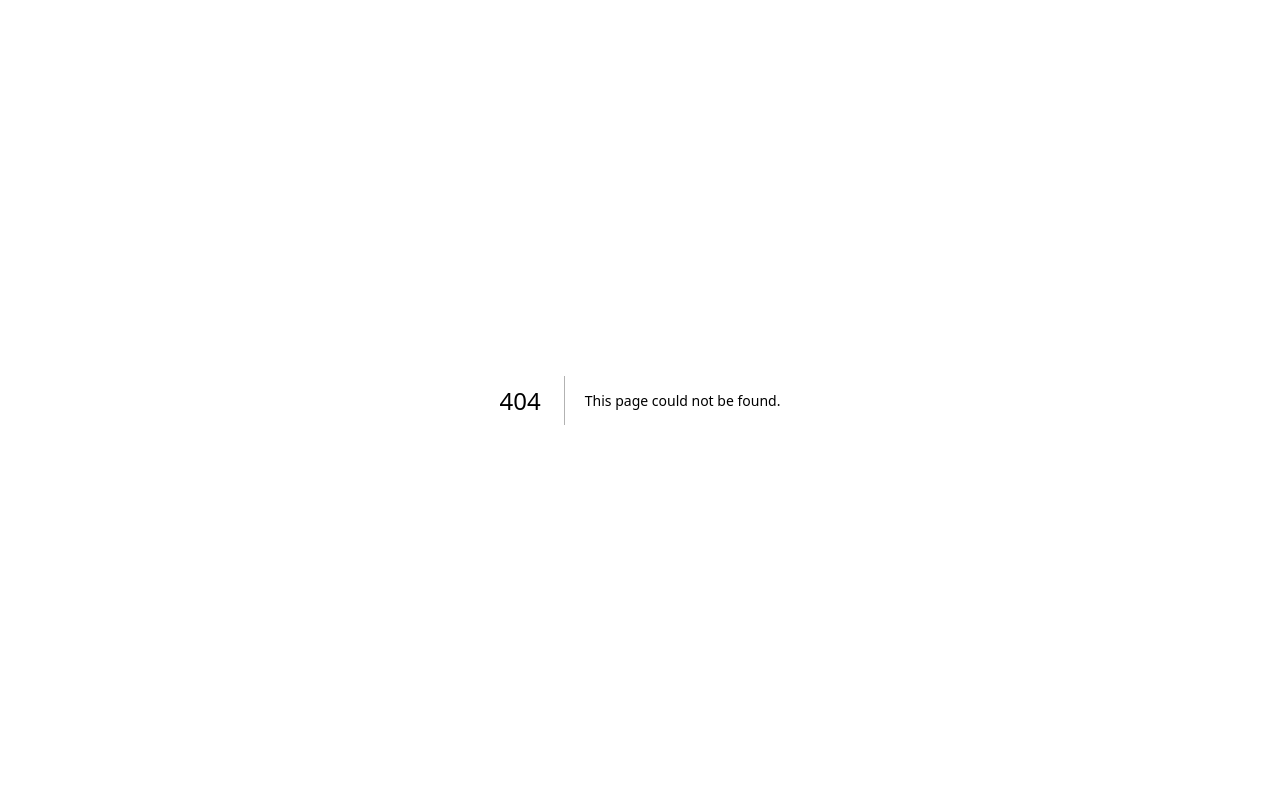
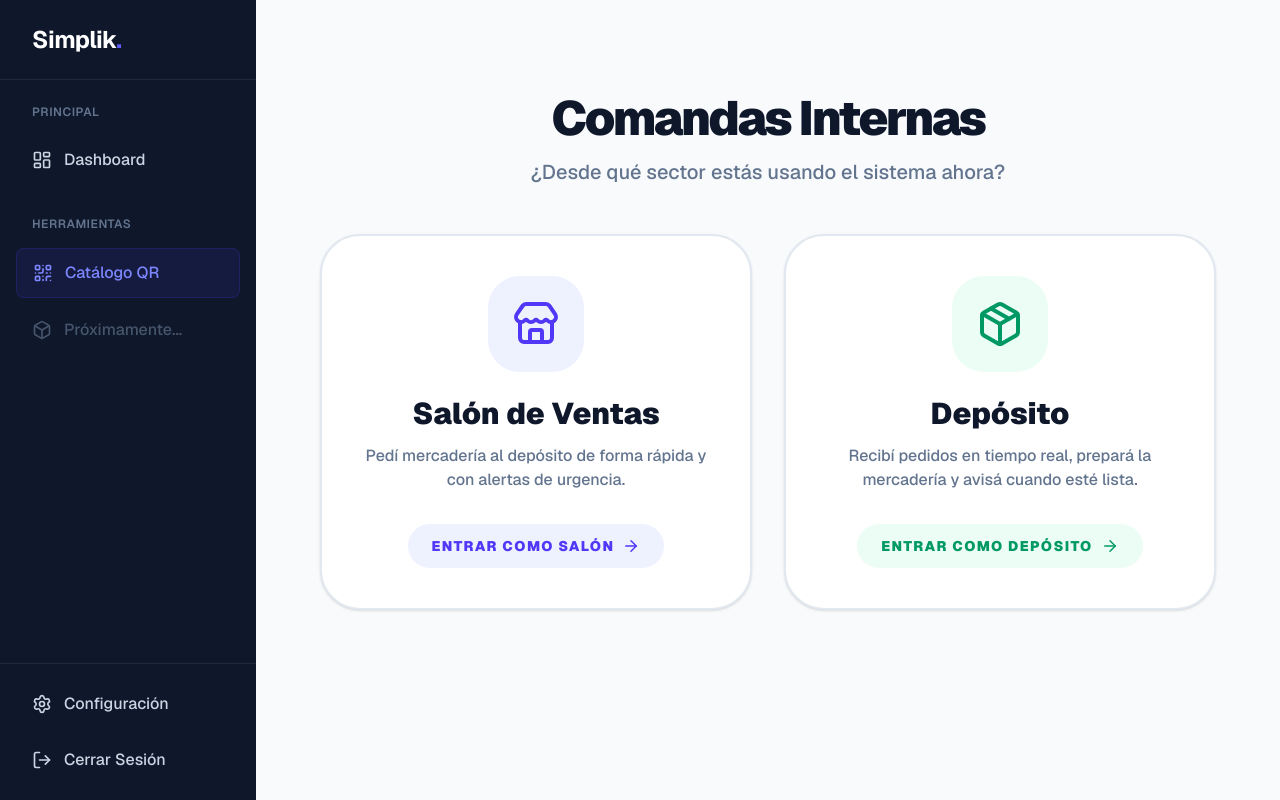
Before and after one commit to santibuffaz19/SIMPLIK-APP, a Next.js app: page /dashboard/tools/tool-2-pedidos in a window 1280 px wide. Before the commit this address had no page. Built offline with nearby package versions, Linux system fonts and the light colour scheme.

Commit message:
agregacion de tool 2 pedidos

```diff
--- /dev/null
+++ b/app/dashboard/tools/tool-2-pedidos/actions.ts
@@ -0,0 +1,55 @@
+'use server';
+
+import { supabase } from '@/lib/supabase';
+import { revalidatePath } from 'next/cache';
+
+// 1. Crear un nuevo pedido (Lo usa el Salón)
+export async function crearPedidoAction(pedido: { producto_pedido: string; cantidad: string; urgencia: string; notas?: string }) {
+    try {
+        const { data, error } = await supabase
+            .from('tool_pedidos')
+            .insert([pedido])
+            .select();
+
+        if (error) throw new Error(error.message);
+
+        revalidatePath('/dashboard/tools/tool-2-pedidos');
+        return { success: true, data };
+    } catch (error: any) {
+        return { success: false, error: error.message };
+    }
+}
+
+// 2. Leer los pedidos activos (Lo usa el Depósito y el Salón)
+export async function obtenerPedidosActivosAction() {
+    try {
+        // Traemos todo menos lo que ya se entregó o rechazó hace mucho (para no saturar la pantalla)
+        const { data, error } = await supabase
+            .from('tool_pedidos')
+            .select('*')
+            .order('created_at', { ascending: false })
+            .limit(50); // Solo los últimos 50 pedidos para mantener la pantalla rápida
+
+        if (error) throw new Error(error.message);
+        return { success: true, data };
+    } catch (error: any) {
+        return { success: false, error: error.message };
+    }
+}
+
+// 3. Cambiar el estado de un pedido (Lo usa el Depósito)
+export async function actualizarEstadoPedidoAction(id: string, nuevoEstado: string) {
+    try {
+        const { error } = await supabase
+            .from('tool_pedidos')
+            .update({ estado: nuevoEstado })
+            .eq('id', id);
+
+        if (error) throw new Error(error.message);
+
+        revalidatePath('/dashboard/tools/tool-2-pedidos');
+        return { success: true };
+    } catch (error: any) {
+        return { success: false, error: error.message };
+    }
+}
--- /dev/null
+++ b/app/dashboard/tools/tool-2-pedidos/page.tsx
@@ -0,0 +1,43 @@
+'use client';
+
+import Link from 'next/link';
+import { Store, Package, ArrowRight } from 'lucide-react';
+
+export default function ToolPedidosHub() {
+    return (
+        <div className="max-w-5xl mx-auto p-8 font-sans text-slate-800 h-[80vh] flex flex-col justify-center">
+            <header className="text-center mb-12">
+                <h1 className="text-5xl font-black text-slate-900 tracking-tighter mb-4">Comandas Internas</h1>
+                <p className="text-slate-500 font-medium text-xl">¿Desde qué sector estás usando el sistema ahora?</p>
+            </header>
+
+            <div className="grid grid-cols-1 md:grid-cols-2 gap-8 max-w-4xl mx-auto w-full">
+
+                {/* BOTÓN SALÓN */}
+                <Link href="/dashboard/tools/tool-2-pedidos/salon" className="bg-white p-10 rounded-[2.5rem] border-2 border-slate-200 shadow-sm hover:shadow-xl hover:-translate-y-2 hover:border-indigo-500 transition-all group flex flex-col items-center text-center">
+                    <div className="bg-indigo-50 w-24 h-24 rounded-[2rem] flex items-center justify-center mb-6 group-hover:scale-110 group-hover:bg-indigo-100 transition-all">
+                        <Store size={48} className="text-indigo-600" />
+                    </div>
+                    <h2 className="text-3xl font-black text-slate-900 mb-3">Salón de Ventas</h2>
+                    <p className="text-slate-500 mb-8 font-medium">Pedí mercadería al depósito de forma rápida y con alertas de urgencia.</p>
+                    <div className="mt-auto flex items-center gap-2 text-indigo-600 font-black text-sm uppercase tracking-widest bg-indigo-50 px-6 py-3 rounded-full group-hover:bg-indigo-600 group-hover:text-white transition-colors">
+                        Entrar como Salón <ArrowRight size={18} className="group-hover:translate-x-1 transition-transform" />
+                    </div>
+                </Link>
+
+                {/* BOTÓN DEPÓSITO */}
+                <Link href="/dashboard/tools/tool-2-pedidos/deposito" className="bg-white p-10 rounded-[2.5rem] border-2 border-slate-200 shadow-sm hover:shadow-xl hover:-translate-y-2 hover:border-emerald-500 transition-all group flex flex-col items-center text-center">
+                    <div className="bg-emerald-50 w-24 h-24 rounded-[2rem] flex items-center justify-center mb-6 group-hover:scale-110 group-hover:bg-emerald-100 transition-all">
+                        <Package size={48} className="text-emerald-600" />
+                    </div>
+                    <h2 className="text-3xl font-black text-slate-900 mb-3">Depósito</h2>
+                    <p className="text-slate-500 mb-8 font-medium">Recibí pedidos en tiempo real, prepará la mercadería y avisá cuando esté lista.</p>
+                    <div className="mt-auto flex items-center gap-2 text-emerald-600 font-black text-sm uppercase tracking-widest bg-emerald-50 px-6 py-3 rounded-full group-hover:bg-emerald-600 group-hover:text-white transition-colors">
+                        Entrar como Depósito <ArrowRight size={18} className="group-hover:translate-x-1 transition-transform" />
+                    </div>
+                </Link>
+
+            </div>
+        </div>
+    );
+}
```
